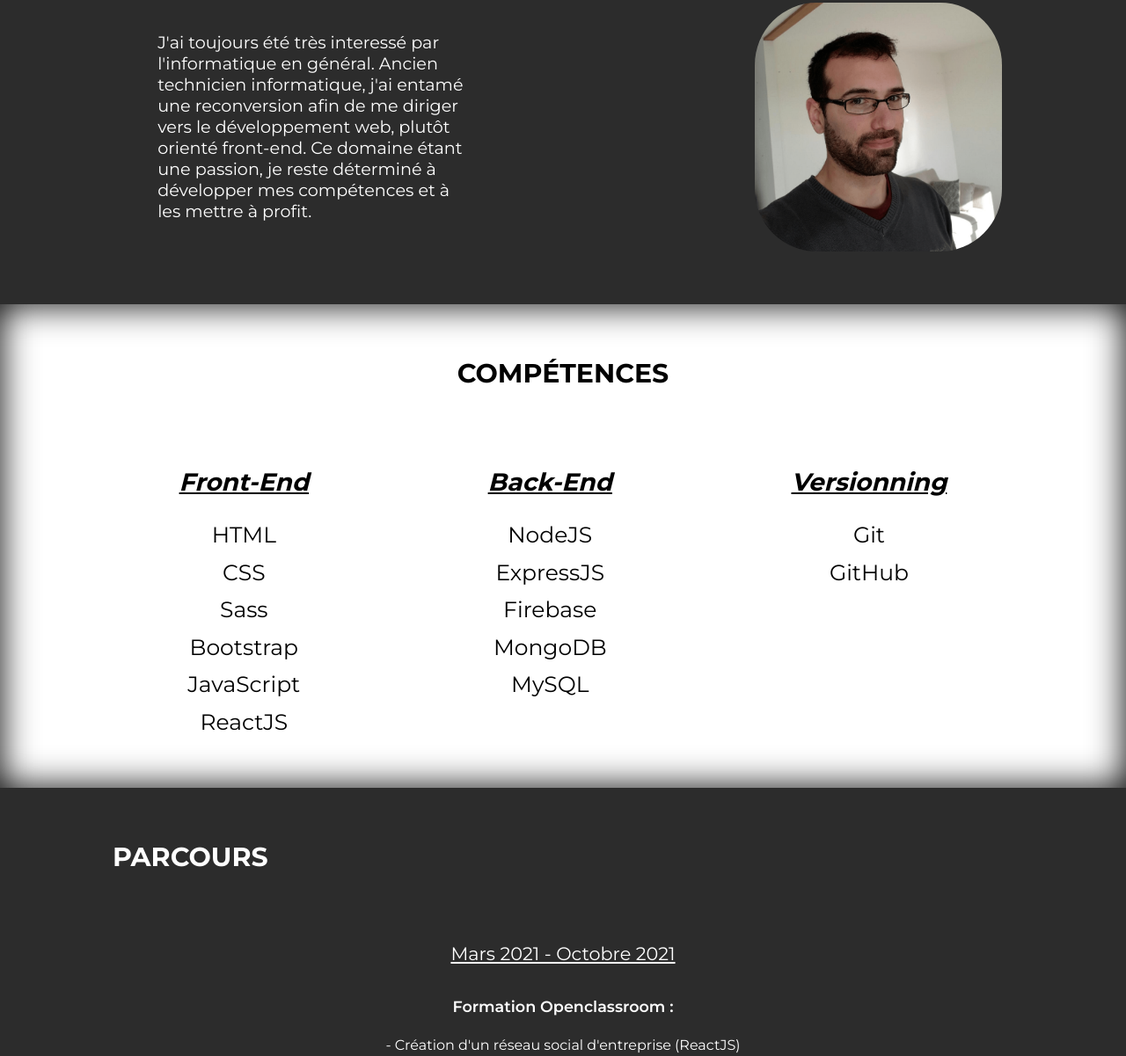
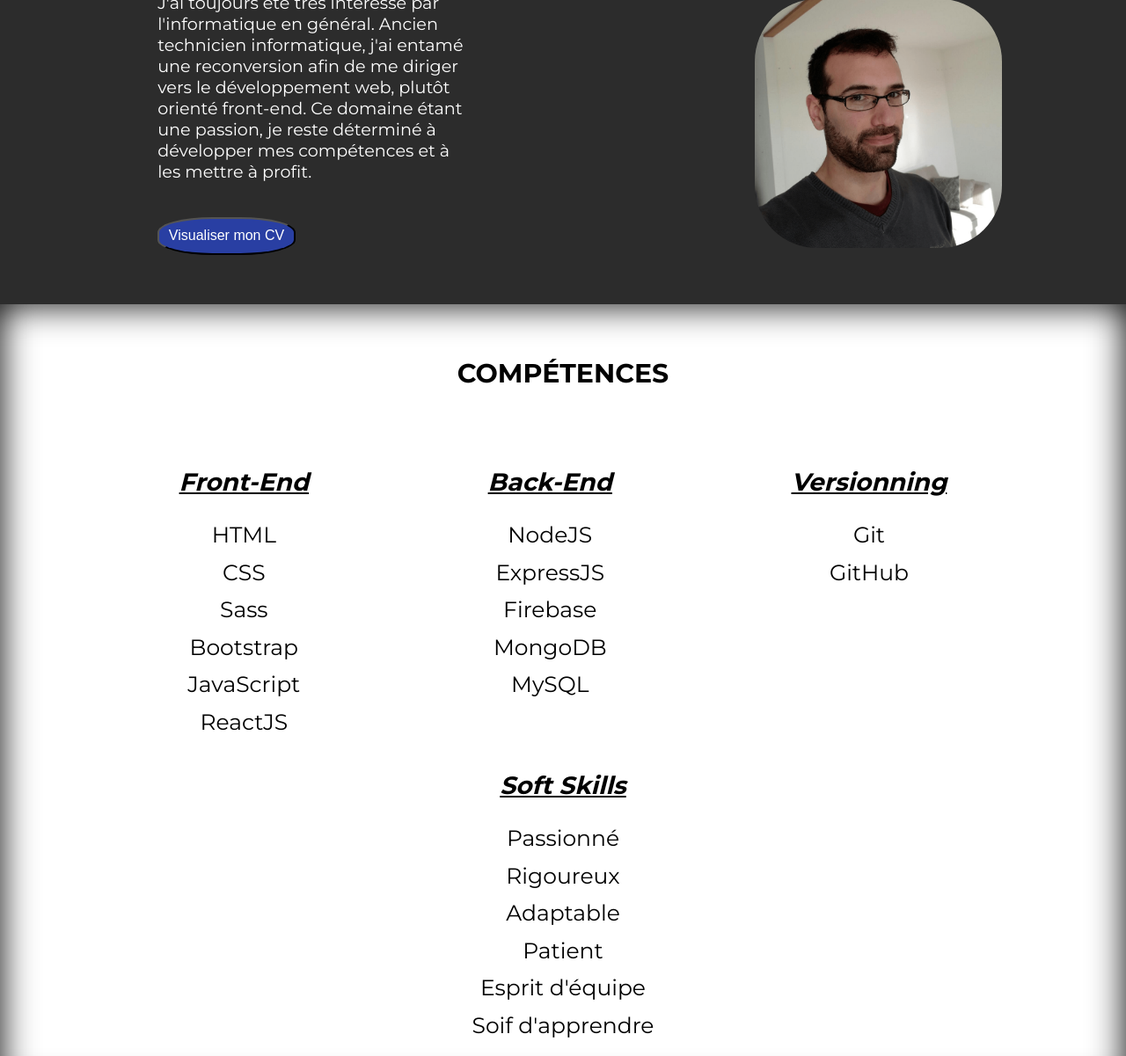
Before and after one commit to RinaldiRichard/RinaldiRichard_Portefolio, a plain HTML site: page index.html in a window 1280 px wide. Shown: the part 1062-2263 px from the top of the page at 88% size. Drawn offline with Linux system fonts and the light colour scheme.

Commit message:
modif format bg image, ajout lien CV et soft-skills

```diff
--- a/index.html
+++ b/index.html
@@ -86,14 +86,19 @@
         vers le développement web, plutôt orienté front-end. Ce domaine étant
         une passion, je reste déterminé à développer mes compétences et à les
         mettre à profit.
+        <br>
+         <button class="btnCV">
+        <a href="./ressources/Rinaldi Richard CV.pdf">Visualiser mon CV</a>
+      </button>
       </p>
+
+
     </section>
     <section class="competences" id="competences">
       <h2>Compétences</h2>
       <div>
         <div class="divFront">
           <h3>Front-End</h3>
-
           <ul>
             <li>HTML</li>
             <li>CSS</li>
@@ -119,6 +124,17 @@
         <ul>
           <li>Git</li>
           <li>GitHub</li>
+        </ul>
+      </div>
+      <div class="divSoft">
+        <h3>Soft Skills</h3>
+        <ul>
+          <li>Passionné</li>
+          <li>Rigoureux</li>
+          <li>Adaptable</li>
+          <li>Patient</li>
+          <li>Esprit d'équipe</li>
+          <li>Soif d'apprendre</li>
         </ul>
       </div>
     </section>
@@ -190,7 +206,11 @@
                   Projet numéro 3 de la formation developeur web Openclassroom
                 </h3>
                 <p>
-                Projet ayant eu pour objectif de réaliser la mise en place d'animations CSS sur l'application mobile OhMyFood. Il y a donc une page de chargement, une animation pour la mise en favori d'un restaurant aunsi que pour la selection des plats à emporter.
+                  Projet ayant eu pour objectif de réaliser la mise en place
+                  d'animations CSS sur l'application mobile OhMyFood. Il y a
+                  donc une page de chargement, une animation pour la mise en
+                  favori d'un restaurant aunsi que pour la selection des plats à
+                  emporter.
                 </p>
               </figcaption>
             </div>
@@ -213,7 +233,11 @@
                   Projet numéro 4 de la formation developeur web Openclassroom
                 </h3>
                 <p>
-                  Pour ce projet, il fallait optimiser un site web déjà existant. il y a donc eu des améliorations au niveau des performances (compression d'images et nettoyage du code source), du référencement (suppression de spam de mot-clé...) ainsi que de l'accessibilité.
+                  Pour ce projet, il fallait optimiser un site web déjà
+                  existant. il y a donc eu des améliorations au niveau des
+                  performances (compression d'images et nettoyage du code
+                  source), du référencement (suppression de spam de mot-clé...)
+                  ainsi que de l'accessibilité.
                 </p>
               </figcaption>
             </div>
@@ -236,7 +260,10 @@
                   Projet numéro 5 de la formation developeur web Openclassroom
                 </h3>
                 <p>
-                  Projet visant à réaliser un site de E-commerce en gérant des requêtes à un backend qui est fourni, pour récupérer des informations et les exploiter pour les afficher correctement à l'écran.
+                  Projet visant à réaliser un site de E-commerce en gérant des
+                  requêtes à un backend qui est fourni, pour récupérer des
+                  informations et les exploiter pour les afficher correctement à
+                  l'écran.
                 </p>
               </figcaption>
             </div>
@@ -259,7 +286,8 @@
                   Projet numéro 6 de la formation developeur web Openclassroom
                 </h3>
                 <p>
-                Pour ce projet, il fallait réaliser la construction de A à Z d'un backend avec une API sécurisée.
+                  Pour ce projet, il fallait réaliser la construction de A à Z
+                  d'un backend avec une API sécurisée.
                 </p>
               </figcaption>
             </div>
@@ -282,7 +310,10 @@
                   Projet numéro 7 de la formation developeur web Openclassroom
                 </h3>
                 <p>
-                  L'objectif de ce dernier projet a été de créer un réseau social d'entreprise en gérant le frontend ainsi que le backend afin de permettre aux salariés de Groupomania de partager du contenu texte et/ou multimédia.
+                  L'objectif de ce dernier projet a été de créer un réseau
+                  social d'entreprise en gérant le frontend ainsi que le backend
+                  afin de permettre aux salariés de Groupomania de partager du
+                  contenu texte et/ou multimédia.
                 </p>
               </figcaption>
             </div>
--- a/style/style.scss
+++ b/style/style.scss
@@ -87,7 +87,7 @@ nav {
   display: flex;
   overflow: hidden;
   margin: 0 auto;
-  background: url(../ressources/computer.avif);
+  background: url(../ressources/Computer-min.jpg);
   background-attachment: fixed;
   background-size: cover;
   background-repeat: no-repeat;
@@ -127,6 +127,20 @@ nav {
     font-size: 1.2em;
     grid-area: texte;
   }
+  .btnCV{
+    width: auto;
+    margin-top: 3em;
+    padding: 0.8em;
+    border-radius: 40%;
+     background-color: #293fa3;
+    a{
+    text-align: center;
+    align-items: center;
+    color: #fff;
+    text-decoration: none;
+    font-size: 1.2em;
+  }
+  }
 }
 .competences {
   display: grid;
@@ -136,7 +150,8 @@ nav {
   box-shadow: inset 0 0 40px;
   grid-template-areas:
     "titre titre titre"
-    "front back git";
+    "front back git"
+    "soft soft soft";
   padding-bottom: 3em;
   h2 {
     grid-area: titre;
@@ -162,6 +177,9 @@ nav {
   }
   .divGit {
     grid-area: git;
+  }
+  .divSoft{
+    grid-area: soft;
   }
 }
 .parcours {
@@ -428,7 +446,8 @@ nav {
     grid-template-areas:
       "titre titre"
       "front back"
-      "git git";
+      "git git"
+      "soft soft";
     row-gap: 1em;
   }
   .parcours {
@@ -506,7 +525,7 @@ nav {
     font-size: 20px;
   }
   .accueil {
-    background-image: url(../ressources/ordi.avif);
+    background-image: url(../ressources/Computer_tel-min.jpg);
     margin: 0;
     h1 {
       font-size: 20px;
@@ -543,7 +562,8 @@ nav {
       "titre"
       "front"
       "back"
-      "git";
+      "git"
+      "soft";
     h2 {
       margin: 1em auto 0.5em auto;
       align-self: center;
```
Also changed, not shown: ressources/Computer-min.jpg (added), ressources/Computer_tel-min.jpg (added), ressources/computer.avif (deleted), ressources/computer3.avif (deleted), ressources/photo_Richard.avif (deleted), style/style.css, 2 other files. Lines whose indentation alone changed are shown as unchanged.
